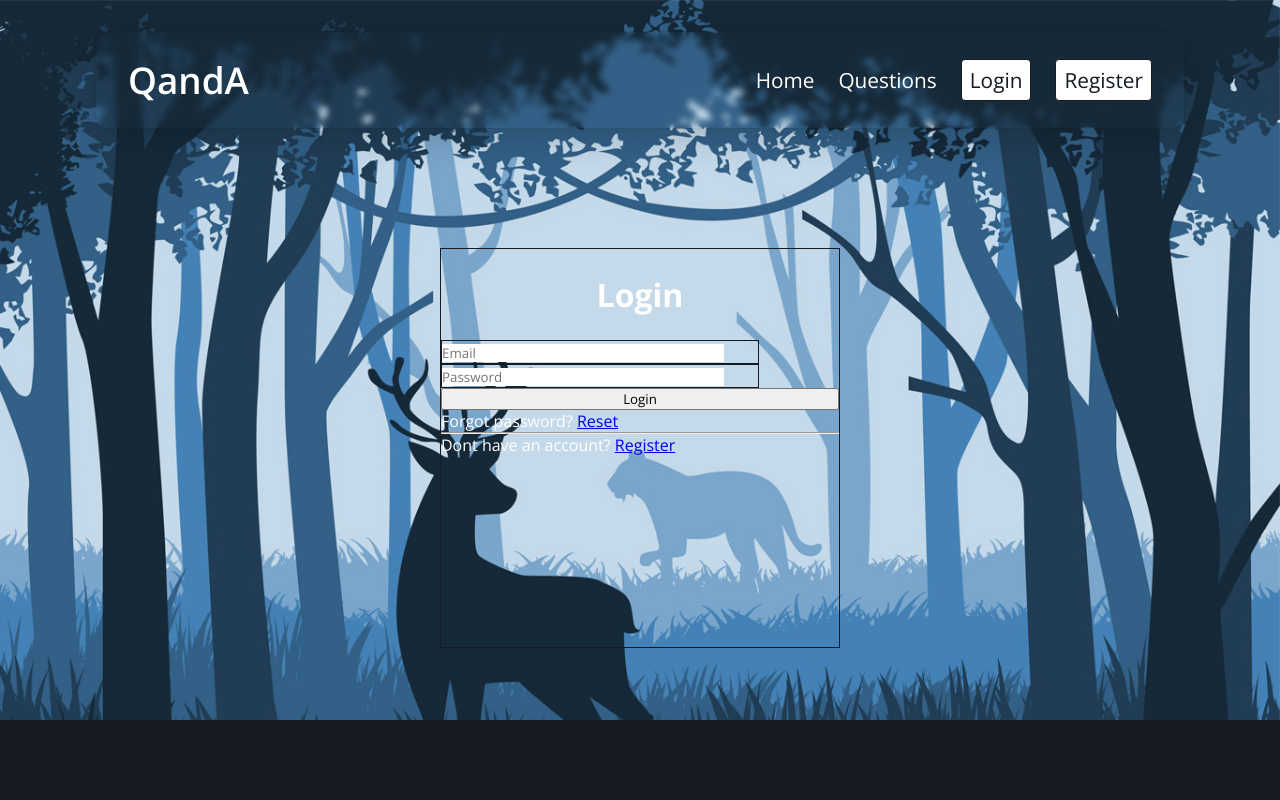
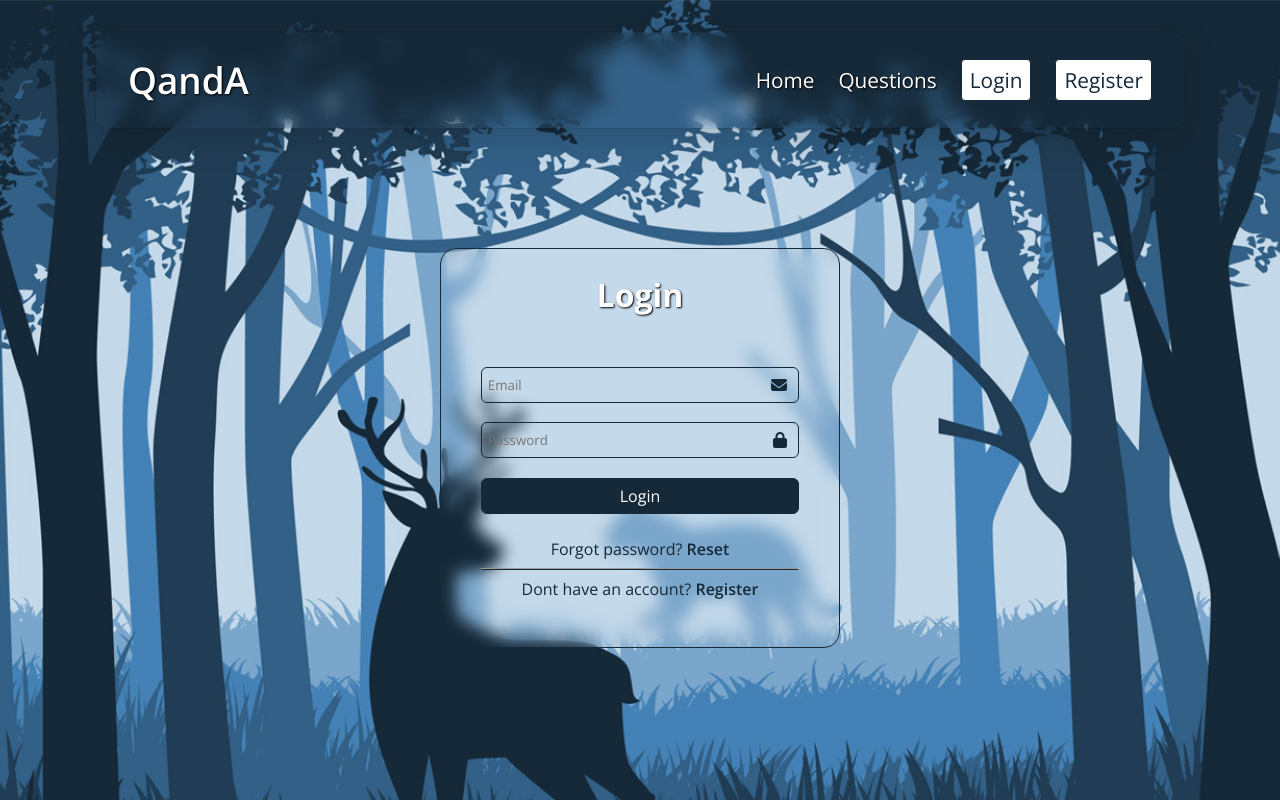
Before and after one commit to david-commit/QandA, a React (Vite) app: page /login in a window 1280 px wide. Built offline with nearby package versions, Linux system fonts and the light colour scheme.

Commit message:
Complete Login styling

```diff
--- a/src/components/App.css
+++ b/src/components/App.css
@@ -1,7 +1,7 @@
 @import url('https://fonts.googleapis.com/css2?family=Open+Sans:wght@300;400;500;600;700;800&display=swap');
 
 :root {
-  --darkBlue: rgb(21, 26, 35);
+  --darkBlue: #162938;
   --boxShadow: rgba(0, 0, 0, 0.16) 0px 10px 36px 0px,
     rgba(0, 0, 0, 0.06) 0px 0px 0px 1px;
   --transition: all 0.5s ease-in-out;
@@ -22,6 +22,9 @@ body {
   background-size: cover;
   background-position: top center;
   height: 100%;
+  background-attachment: fixed;
+
+  /* background:url(https://4.bp.blogspot.com/_AQ0vcRxFu0A/S9shDGGyMTI/AAAAAAAAAYk/kn3WTkY2LoQ/s1600/IMG_0714.JPG); */
 }
 header {
   width: 85%;
@@ -33,11 +36,12 @@ header {
   box-shadow: var(--boxShadow);
   padding: 0 1rem;
   border-radius: 10px;
-  backdrop-filter: blur(3px);
+  backdrop-filter: blur(8px);
 }
 .logo {
   font-size: 1.8rem;
   font-weight: 600;
+  text-shadow: 1px 1px 2px #000;
 }
 nav {
   display: none;
@@ -59,20 +63,77 @@ nav {
   border: 1px solid var(--darkBlue);
   margin: 15vh auto 0;
   height: 400px;
+  border-radius: 1rem;
+  backdrop-filter: blur(8px);
 }
 #login-form h1 {
   text-align: center;
-  margin: 1.5rem;
+  margin: 1.5rem 0 2rem;
+  text-shadow: 1px 1px 2px #000;
 }
 #login-form > div {
+  width: 80%;
+  color: var(--darkBlue);
+  border: none;
   border: 1px solid var(--darkBlue);
-  width: 80%;
+  height: 36px;
+  display: flex;
+  justify-content: space-between;
+  align-items: center;
+  border-radius: 6px;
+  margin: 1.2rem auto 0;
 }
 #login-form > div > input {
   border: 1px solid var(--darkBlue);
   width: 89%;
   border: none;
-  background-color: none;
+  background-color: transparent !important;
+  height: inherit;
+  padding-left: 6px;
+  color: var(--darkBlue);
+}
+#login-form > div > input:focus {
+  outline: none !important;
+  font-size: 17px;
+  color: white;
+}
+#login-form > div > i {
+  margin-right: 0.7rem;
+}
+#login-form > button {
+  width: 80%;
+  margin: 1.2rem auto 0;
+  border-radius: 6px;
+  border: 1px solid var(--darkBlue);
+  font-size: 16px;
+  padding: 6px;
+  background-color: var(--darkBlue);
+  color: white;
+}
+#login-form > button:hover {
+  background-color: transparent;
+  color: var(--darkBlue);
+  cursor: pointer;
+}
+#login-form > section {
+  margin-top: 1rem;
+  color: var(--darkBlue);
+  display: flex;
+  flex-direction: column;
+  justify-content: center;
+  align-items: center;
+}
+#login-form > section > p,
+#login-form > section > hr {
+  margin-top: 0.5rem;
+}
+hr {
+  border-bottom: 1px solid var(--darkBlue);
+}
+#login-form > section > p > a {
+  text-decoration: none;
+  color: var(--darkBlue);
+  font-weight: 600;
 }
 /* ------ LOGIN ------- */
 
@@ -99,6 +160,7 @@ nav {
     font-size: 14px;
     display: flex;
     align-items: center;
+    text-shadow: 1px 1px 2px #000;
   }
   nav a button {
     text-decoration: none;
--- a/src/components/Login.jsx
+++ b/src/components/Login.jsx
@@ -7,21 +7,23 @@ const Login = () => {
       <form id='login-form'>
         <h1>Login</h1>
         <div>
-
-        <input type='text' aria-label='email' placeholder='Email' />
+          <input type='text' aria-label='email' placeholder='Email' />
+          <i class='fa-solid fa-envelope'></i>
         </div>
         <div>
-
-        <input type='password' aria-label='password' placeholder='Password' />
+          <input type='password' aria-label='password' placeholder='Password' />
+          <i class='fa-solid fa-lock'></i>
         </div>
         <button type='submit'>Login</button>
+        <section>
         <p>
           Forgot password? <Link to='/reset-password'>Reset</Link>
         </p>
-        <hr width='100%' />
+        <hr width='80%' />
         <p>
           Dont have an account? <Link to='/register'>Register</Link>
         </p>
+        </section>
       </form>
     </div>
   );
```
